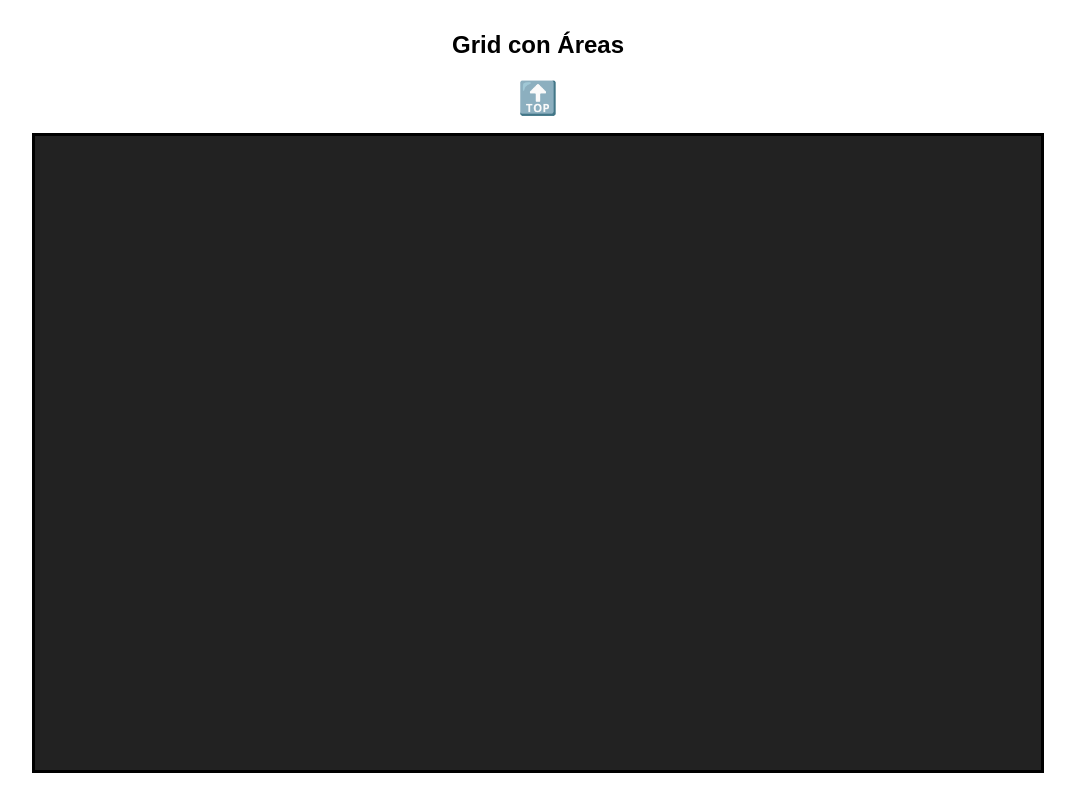
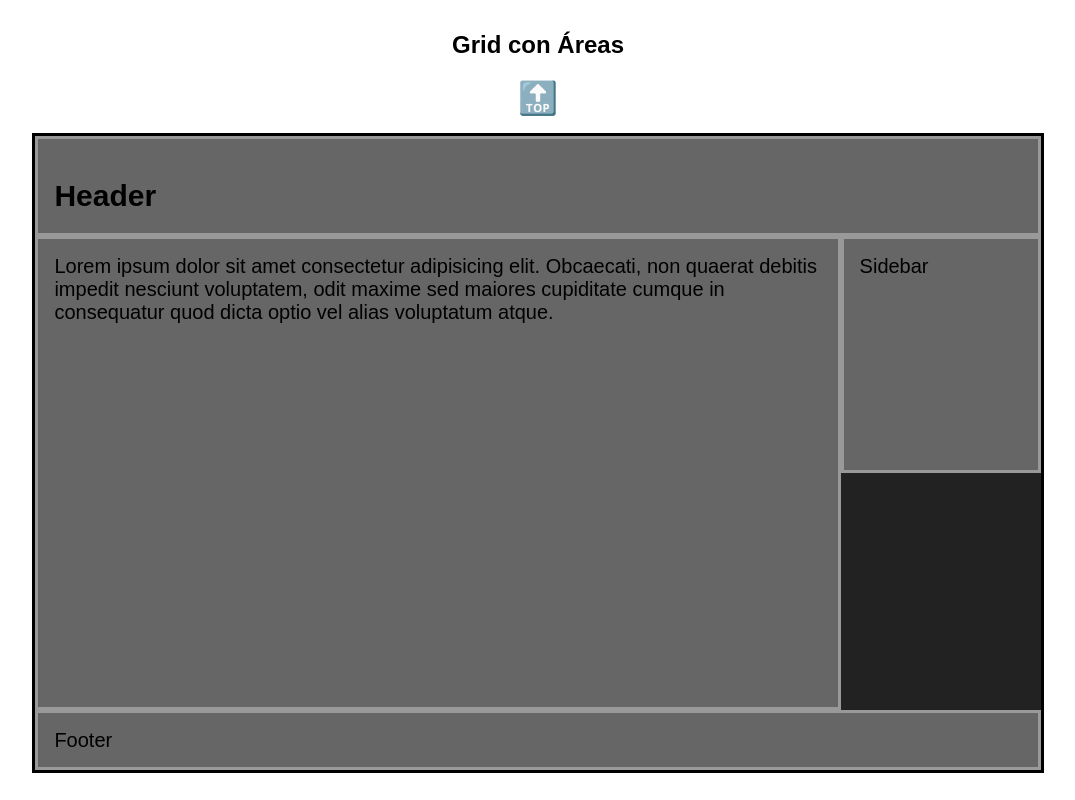
Before and after one commit to Mrrll/Grid-Css, a plain HTML site: page index.html in a window 1280 px wide. Shown: the part 2980-3780 px from the top of the page, without its empty margins (102-1177 px from the left). Drawn offline with Linux system fonts and the light colour scheme.

Commit message:
Grid con Áreas

```diff
--- a/grid.css
+++ b/grid.css
@@ -110,3 +110,26 @@ img {
      grid-column: linea-c1 / linea-c4;
      /* grid-area: ; No funciona con grid line name*/
 }
+.grid-areas{
+    display: grid;
+    /* Grid 2cX3r */
+    grid-template-columns: 1fr 200px;
+    grid-template-rows: 100px repeat(2, 1fr) 60px;
+    grid-template-areas:
+    "header header"
+    "content sidebar"
+    "content ."
+    "footer footer";
+}
+.header{
+    grid-area: header;
+}
+.content{
+    grid-area: content;
+}
+.sidebar{
+    grid-area: sidebar;
+}
+.footer{
+    grid-area: footer;
+}
--- a/index.html
+++ b/index.html
@@ -4,7 +4,7 @@
     <meta charset="UTF-8" />
     <meta http-equiv="X-UA-Compatible" content="IE=edge" />
     <meta name="viewport" content="width=device-width, initial-scale=1.0" />
-    <link rel="stylesheet" href="grid.css">
+    <link rel="stylesheet" href="grid.css" />
     <title>Grid Css</title>
   </head>
   <body>
@@ -78,7 +78,10 @@
       </article>
       <article class="item">
         <p>item 12</p>
-            <p>Lorem ipsum dolor sit amet, consectetur adipisicing elit. Recusandae commodi ad necessitatibus pariatur? .</p>
+        <p>
+          Lorem ipsum dolor sit amet, consectetur adipisicing elit. Recusandae
+          commodi ad necessitatibus pariatur? .
+        </p>
       </article>
       <article class="item">
         <p>item 13</p>
@@ -135,7 +138,20 @@
     </section>
     <h2 id="grid-areas">Grid con Áreas</h2>
     <a href="#top">🔝</a>
-    <section class="container grid-areas"></section>
+    <section class="container grid-areas">
+      <header class="item header">
+        <h1>Header</h1>
+      </header>
+      <article class="item content">
+          <p>Lorem ipsum dolor sit amet consectetur adipisicing elit. Obcaecati, non quaerat debitis impedit nesciunt voluptatem, odit maxime sed maiores cupiditate cumque in consequatur quod dicta optio vel alias voluptatum atque.</p>
+      </article>
+      <aside class="item sidebar">
+          <p>Sidebar</p>
+      </aside>
+      <footer class="item footer">
+          <p>Footer</p>
+      </footer>
+    </section>
     <h2 id="grid-implicit">Grid Implícita</h2>
     <a href="#top">🔝</a>
     <section class="container grid-implicit"></section>
@@ -172,6 +188,6 @@
     <h2 id="subgrid">Subgrids</h2>
     <a href="#top">🔝</a>
     <section class="container grid"></section>
-    <h3> <a href="https://jonmircha.com/">Curso de jonmircha</a></h3>
+    <h3><a href="https://jonmircha.com/">Curso de jonmircha</a></h3>
   </body>
 </html>
```
Also changed, not shown: 1 other file. Lines whose indentation alone changed are shown as unchanged.
